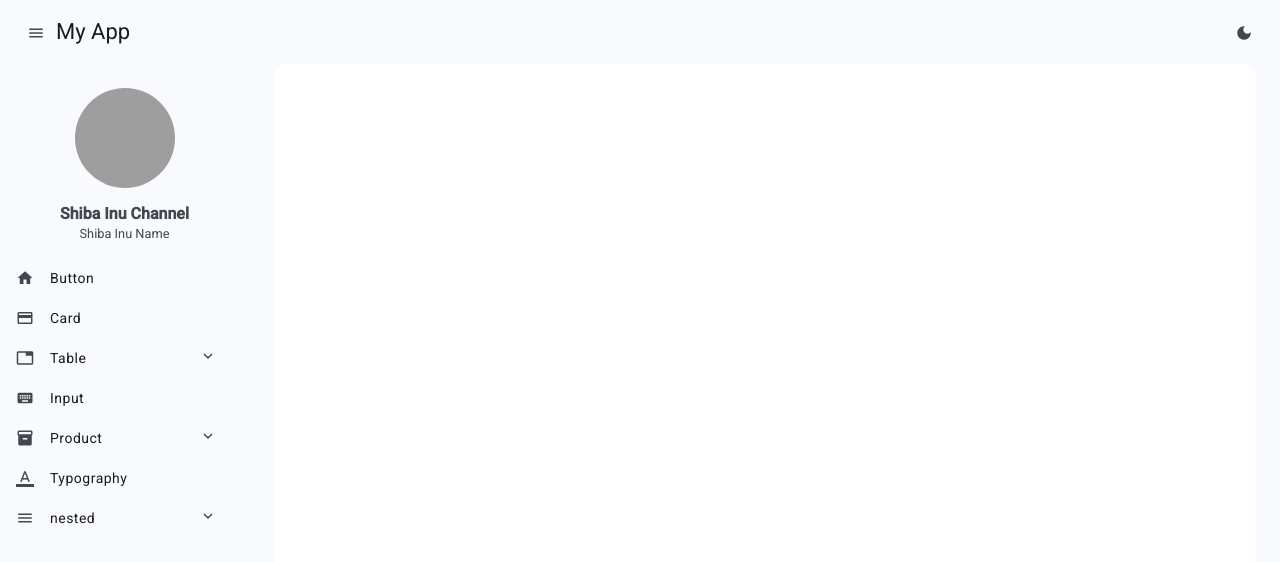
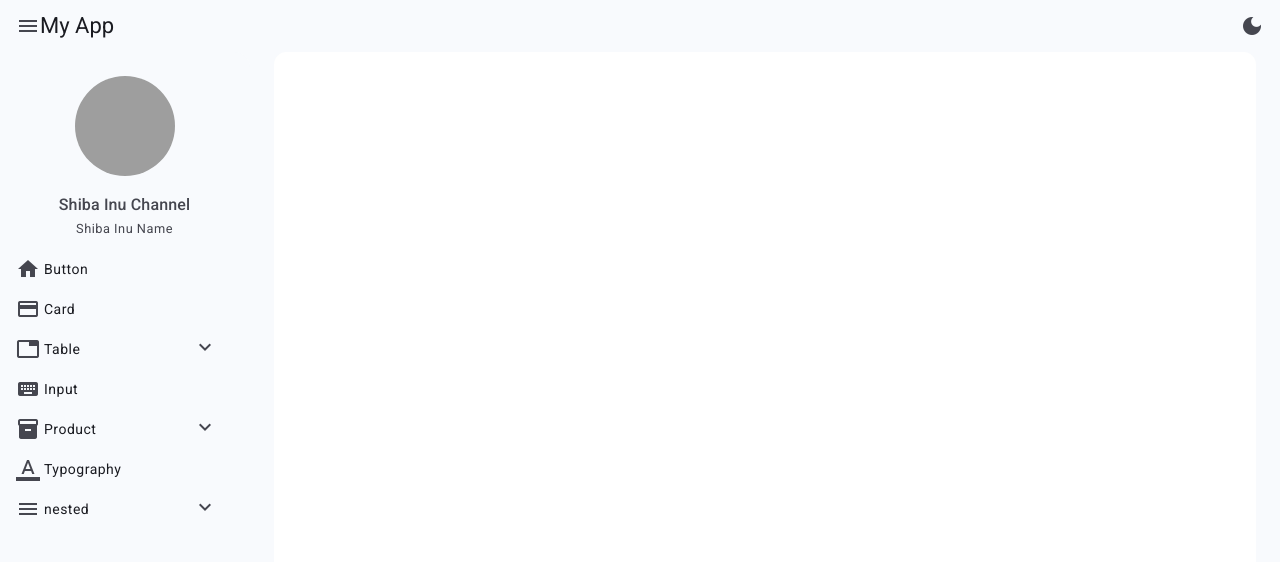
Before and after one commit to MBASSS-CODE/MbaSSS-Theme-Material-3, an Angular app: page /sidenav in a window 1280 px wide. Shown: the top 562 px of the page. Built offline with nearby package versions, Linux system fonts and the light colour scheme; grey boxes are pictures that could not be loaded.

Commit message:
typography hierarcy

```diff
--- a/src/styles.scss
+++ b/src/styles.scss
@@ -10,7 +10,7 @@
 @include mat.core();
 
 // Define the theme object.
-$mbassscode-theme-theme: mat.define-theme((
+$mbassscode-theme: mat.define-theme((
   color: (
     use-system-variables: true,
   ),
@@ -18,7 +18,7 @@ $mbassscode-theme-theme: mat.define-theme((
     use-system-variables: true,
   ),
   density: (
-    scale: 0,
+    scale: -5,
   )
 ));
 
@@ -26,15 +26,17 @@ $mbassscode-theme-theme: mat.define-theme((
 // Alternatively, you can import and @include the theme mixins for each component
 // that you are using.
 :root {
-  @include mat.all-component-themes($mbassscode-theme-theme);
+  @include mat.all-component-themes($mbassscode-theme);
+  @include mat.color-variants-backwards-compatibility($mbassscode-theme);
+  @include mat.typography-hierarchy($mbassscode-theme);  // typography styles could be included too
 }
 
 // Comment out the line below if you want to use the pre-defined typography utility classes.
 // For more information: https://material.angular.io/guide/typography#using-typography-styles-in-your-application.
-// @include mat.typography-hierarchy($mbassscode-theme-theme);
+// @include mat.typography-hierarchy($mbassscode-theme);
 
 // Comment out the line below if you want to use the deprecated `color` inputs.
-// @include mat.color-variants-backwards-compatibility($mbassscode-theme-theme);
+// @include mat.color-variants-backwards-compatibility($mbassscode-theme);
 /* You can add global styles to this file, and also import other style files */
 
 html, body { height: 100%; }
@@ -42,22 +44,32 @@ body { margin: 0; font-family: Roboto, "Helvetica Neue", sans-serif; }
 
 @import "../public/scss/sidenav.scss";
 
-@import "../public/scss/button/basic-button.scss";
-@import "../public/scss/button/raised-button.scss";
-@import "../public/scss/button/stroked-button.scss";
-@import "../public/scss/button/flat-button.scss";
-@import "../public/scss/button/icon-button.scss";
-@import "../public/scss/button/fab-button.scss";
-@import "../public/scss/button/mini-fab-button.scss";
-@import "../public/scss/button/button-toggle.scss";
+// @import "../public/scss/button/basic-button.scss";
+// @import "../public/scss/button/raised-button.scss";
+// @import "../public/scss/button/stroked-button.scss";
+// @import "../public/scss/button/flat-button.scss";
+// @import "../public/scss/button/icon-button.scss";
+// @import "../public/scss/button/fab-button.scss";
+// @import "../public/scss/button/mini-fab-button.scss";
+// @import "../public/scss/button/button-toggle.scss";
 
-@import "../public/scss/icon.scss";
+// @import "../public/scss/icon.scss";
 
-// Card
-@import "../public/scss/card.scss";
+// // Card
+// @import "../public/scss/card.scss";
 
-// Input
-@import "../public/scss/input.scss";
+// // Input
+// @import "../public/scss/input.scss";
 
-// Paginator
-@import "../public/scss/paginator.scss";
+// // Paginator
+// @import "../public/scss/paginator.scss";
+
+// .btn-primary {
+//   @include mat.button-theme($mbassscode-theme, $color-variant: primary);
+// }
+// .btn-secondary {
+//   @include mat.button-theme($mbassscode-theme, $color-variant: secondary);
+// }
+// .btn-tertiary {
+//   @include mat.button-theme($mbassscode-theme, $color-variant: tertiary);
+// }
```
